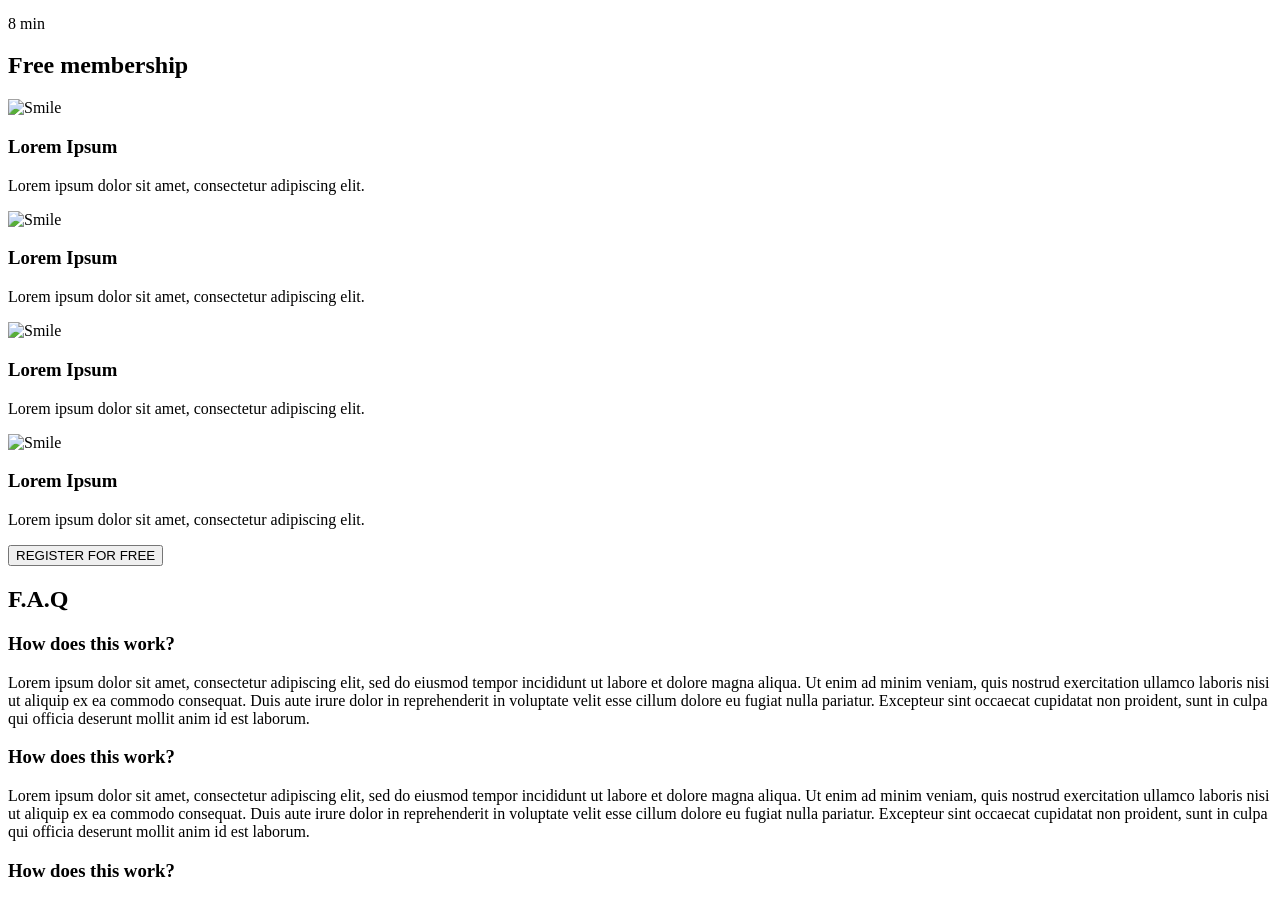
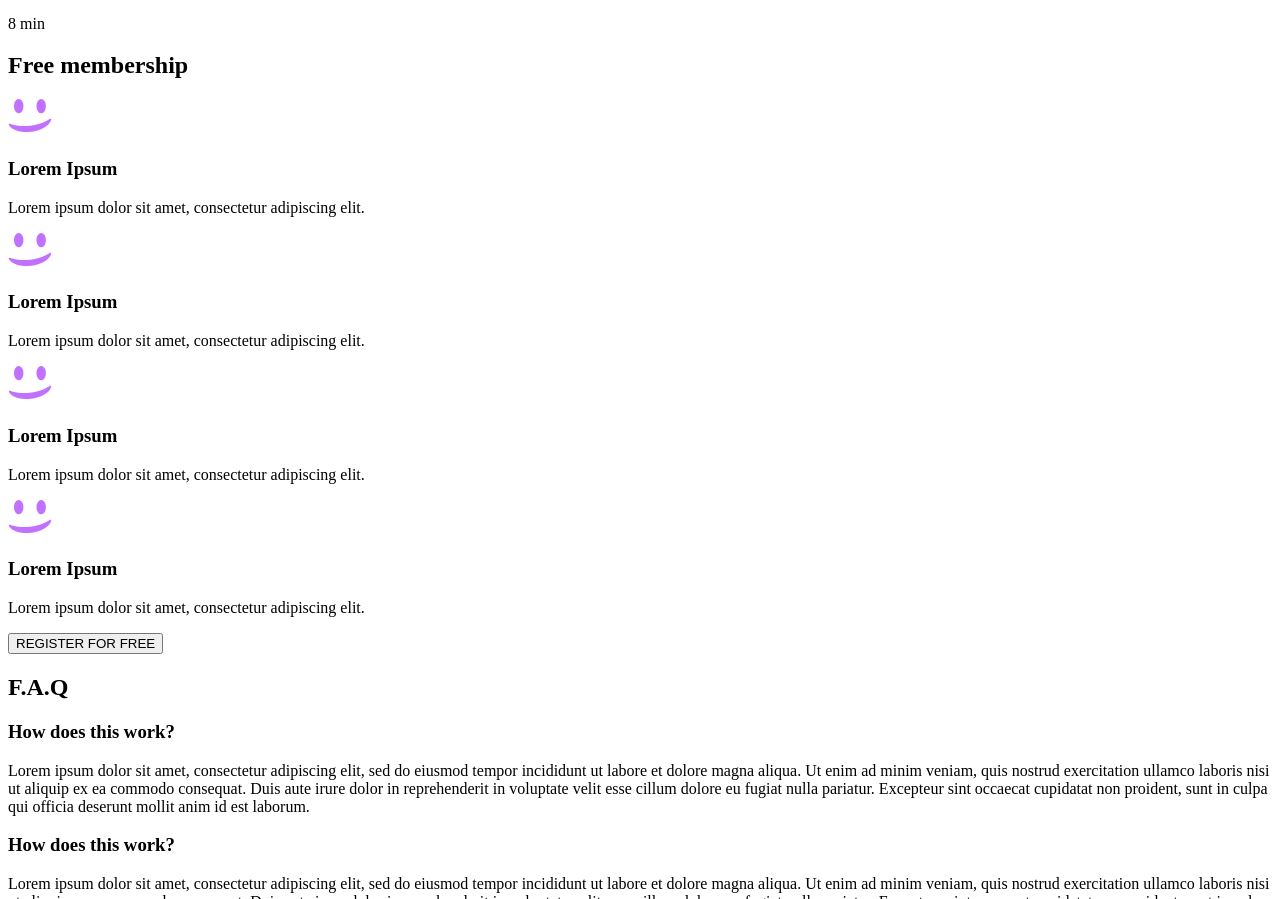
Before and after one commit to Kaydev-cmd/alx_html_css, a plain HTML site: page css_advanced/index.html in a window 1280 px wide. Shown: the part 3974-4873 px from the top of the page. Drawn offline with Linux system fonts and the light colour scheme.

Commit message:
fix: change image extenstion .svg to .png

```diff
--- a/css_advanced/index.html
+++ b/css_advanced/index.html
@@ -151,22 +151,22 @@
       <section>
         <h2>Free membership</h2>
         <div>
-          <img src="./images/smile.svg" alt="Smile" />
+          <img src="./images/smile.png" alt="Smile" />
           <h3>Lorem Ipsum</h3>
           <p>Lorem ipsum dolor sit amet, consectetur adipiscing elit.</p>
         </div>
         <div>
-          <img src="./images/smile.svg" alt="Smile" />
+          <img src="./images/smile.png" alt="Smile" />
           <h3>Lorem Ipsum</h3>
           <p>Lorem ipsum dolor sit amet, consectetur adipiscing elit.</p>
         </div>
         <div>
-          <img src="./images/smile.svg" alt="Smile" />
+          <img src="./images/smile.png" alt="Smile" />
           <h3>Lorem Ipsum</h3>
           <p>Lorem ipsum dolor sit amet, consectetur adipiscing elit.</p>
         </div>
         <div>
-          <img src="./images/smile.svg" alt="Smile" />
+          <img src="./images/smile.png" alt="Smile" />
           <h3>Lorem Ipsum</h3>
           <p>Lorem ipsum dolor sit amet, consectetur adipiscing elit.</p>
         </div>
```
